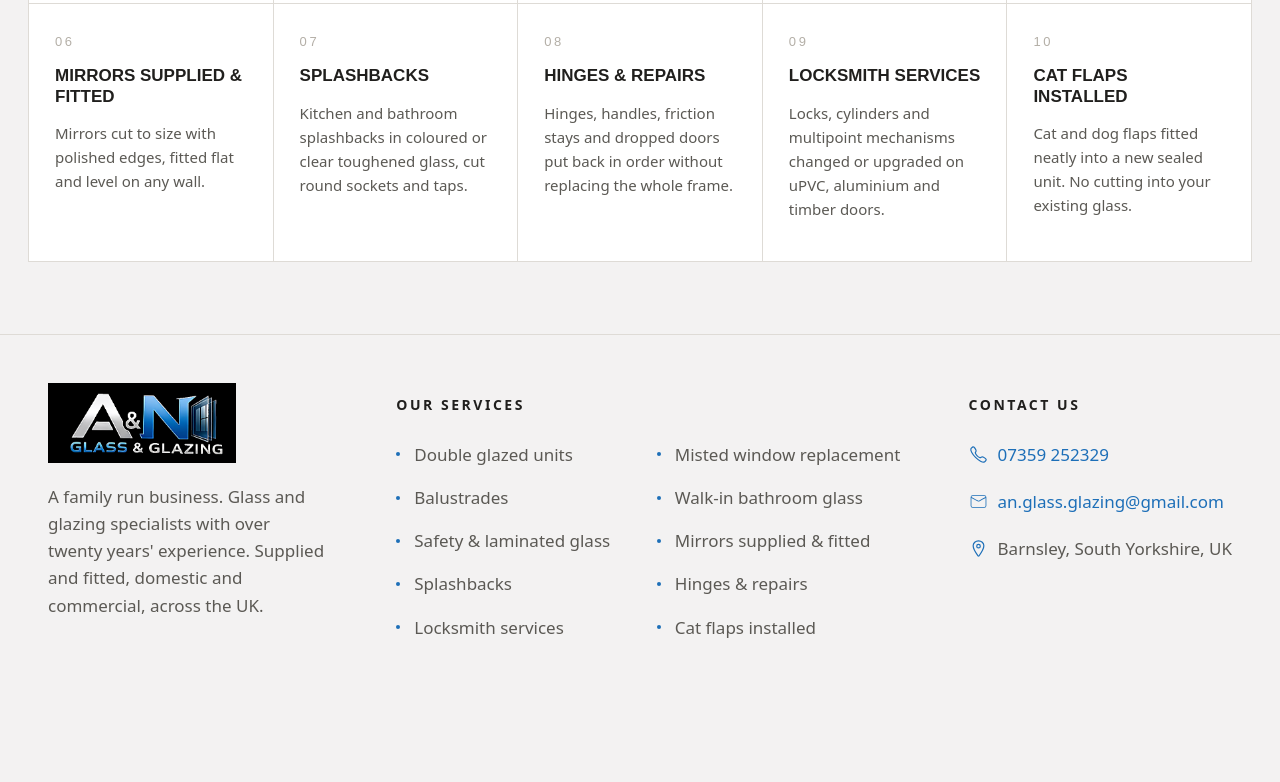
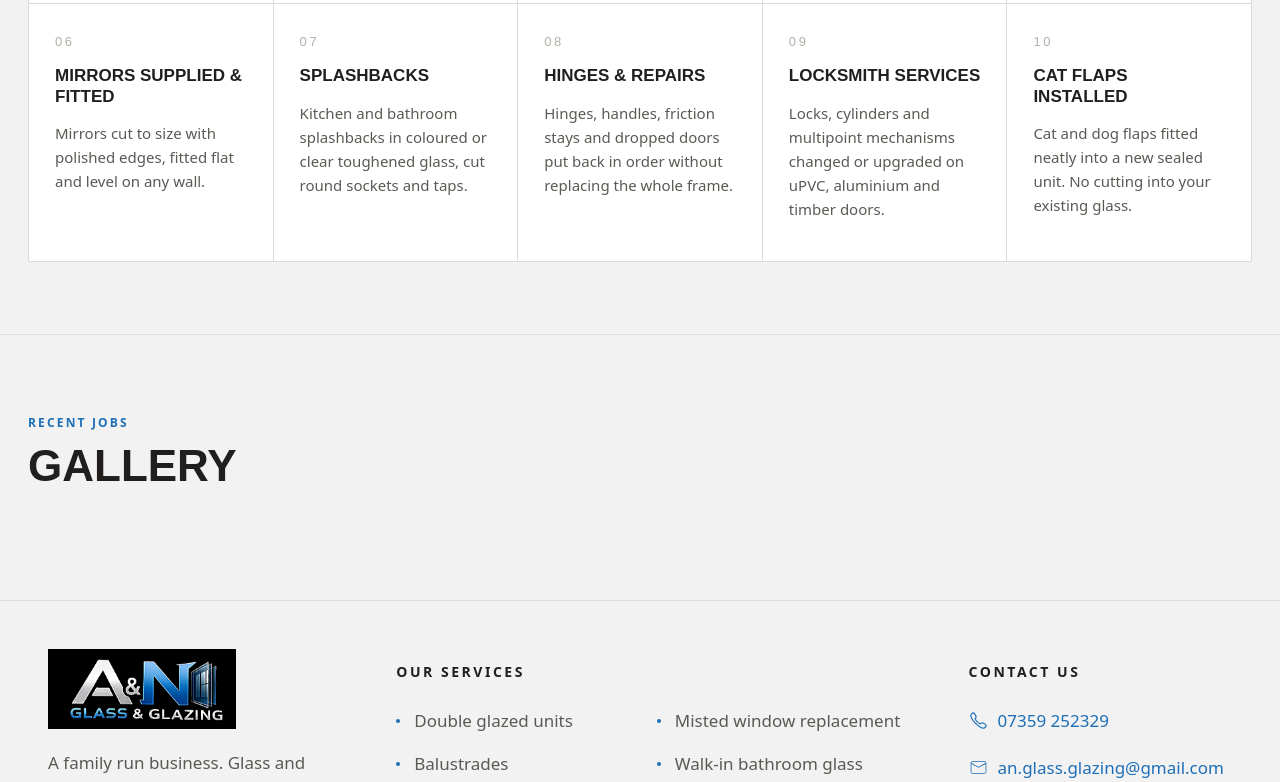
Before and after one commit to markoskatsi/an-glass-glazing, a React (Vite) app: page / in a window 1280 px wide. Shown: the part 1261-2043 px from the top of the page. Before the commit the page ends 1966 px from the top, so only its background shows below. Built offline with nearby package versions, Linux system fonts and the light colour scheme.

Commit message:
Added reusable button tray and recent jobs section

```diff
--- a/src/App.tsx
+++ b/src/App.tsx
@@ -2,6 +2,7 @@ import { Header } from "./layout/Header";
 import { Footer } from "./layout/Footer";
 import { Landing } from "./sections/Landing";
 import { Services } from "./sections/Services";
+import { Gallery } from "./sections/Gallery";
 
 function App() {
   return (
@@ -10,6 +11,7 @@ function App() {
       <main>
         <Landing />
         <Services />
+        <Gallery />
       </main>
       <Footer />
     </>
--- /dev/null
+++ b/src/sections/Gallery.scss
@@ -0,0 +1,37 @@
+.gallery {
+  text-align: left;
+  border-top: 1px solid var(--border);
+
+  .gallery-inner {
+    max-width: 1600px;
+    margin: 0 auto;
+    padding: 72px 28px;
+    box-sizing: border-box;
+  }
+
+  .gallery-head {
+    display: flex;
+    align-items: center;
+    justify-content: space-between;
+    gap: 32px;
+    margin-bottom: 40px;
+  }
+
+  .eyebrow {
+    color: var(--accent);
+    font-size: 12px;
+    font-weight: 600;
+    text-transform: uppercase;
+    letter-spacing: var(--tracking-caps);
+  }
+
+  h2 {
+    margin: 10px 0 0;
+    font-family: var(--heading);
+    font-size: 44px;
+    font-weight: 600;
+    line-height: 1;
+    text-transform: uppercase;
+    color: var(--text-h);
+  }
+}
--- /dev/null
+++ b/src/sections/Gallery.tsx
@@ -0,0 +1,17 @@
+import "./Gallery.scss";
+
+export const Gallery = () => {
+  return (
+    <section className="gallery" id="gallery">
+      <div className="gallery-inner">
+        <div className="gallery-head">
+          <div>
+            <span className="eyebrow">Recent Jobs</span>
+            <h2>Gallery</h2>
+          </div>
+        </div>
+        <div className="gallery-grid"></div>
+      </div>
+    </section>
+  );
+};
--- a/src/sections/Landing.scss
+++ b/src/sections/Landing.scss
@@ -56,13 +56,6 @@
     color: var(--text);
   }
 
-  .landing-actions {
-    display: flex;
-    flex-wrap: wrap;
-    gap: 16px;
-    margin-top: 6px;
-  }
-
   .landing-stats {
     list-style: none;
     padding: 0;
--- a/src/sections/Landing.tsx
+++ b/src/sections/Landing.tsx
@@ -1,5 +1,5 @@
 import HeroImage from "../assets/hero.jpeg";
-import { Button } from "../ui/Button";
+import { Button, ButtonTray } from "../ui/Button";
 import "./Landing.scss";
 
 const stats = [
@@ -18,19 +18,19 @@ export const Landing = () => {
           </span>
           <h1>
             Quality you can see, <br />
-            <span>services you can trust</span>
+            <span>service you can trust</span>
           </h1>
           <p>
             From misted double-glazed units and broken panes to frameless
             balustrades and walk-in shower glass - surveyed, made to size and
             installed by a specialist with over twenty years on the tools.
           </p>
-          <div className="landing-actions">
+          <ButtonTray>
             <Button href="/#contact">Request a Free Quote</Button>
             <Button variant="secondary" href="/#gallery">
               View Gallery
             </Button>
-          </div>
+          </ButtonTray>
           <ul className="landing-stats">
             {stats.map((stat) => (
               <li key={stat.label}>
--- a/src/ui/Button.scss
+++ b/src/ui/Button.scss
@@ -1,3 +1,10 @@
+.btn-tray {
+  display: flex;
+  flex-wrap: wrap;
+  gap: 16px;
+  margin-top: 6px;
+}
+
 .btn {
   display: inline-flex;
   align-items: center;
--- a/src/ui/Button.tsx
+++ b/src/ui/Button.tsx
@@ -13,8 +13,8 @@ export const Button = ({
     <a
       className={`btn ${variant}`}
       href={href}
-      target="_blank"
-      rel="noopener noreferrer"
+      target={!href ? "_blank" : undefined}
+      rel={!href ? "noopener noreferrer" : undefined}
     >
       {children}
     </a>
```
